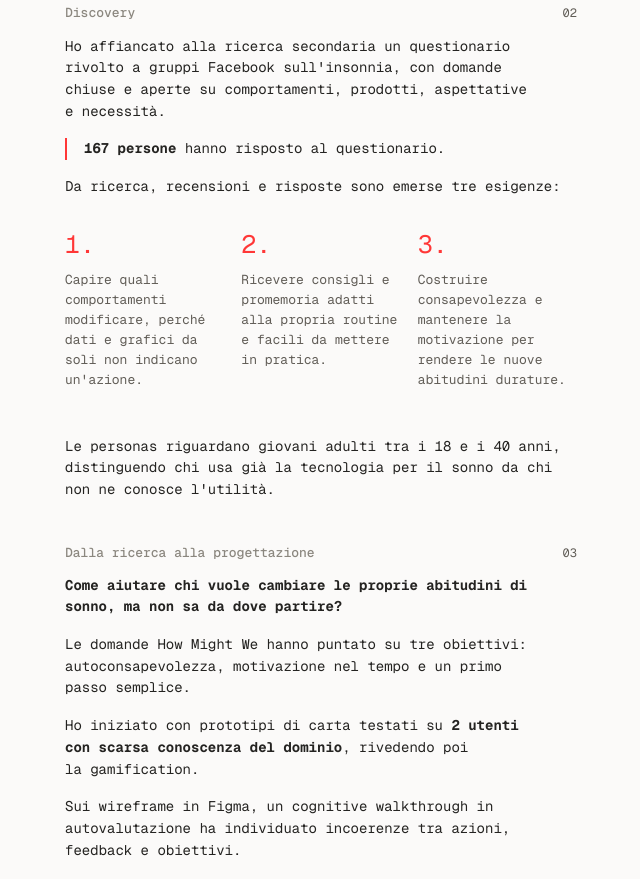
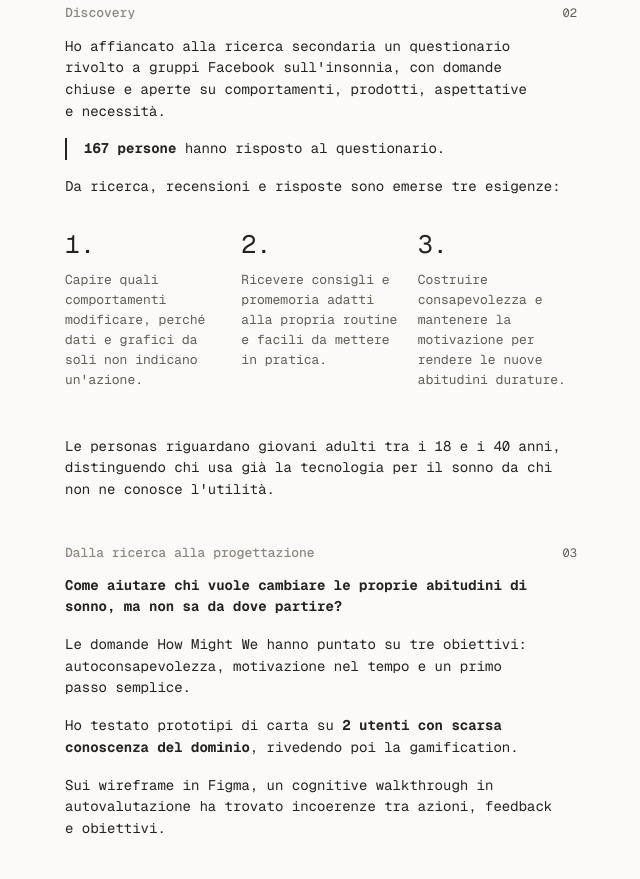
Before and after one commit to espdav/espdav.github.io, a plain HTML site: page progetti/somnis.html in a window 1280 px wide. Shown: the part 1436-2315 px from the top of the page, without its empty margins (319-959 px from the left). Drawn offline with Linux system fonts and the light colour scheme.

Commit message:
Update somnis.html

```diff
--- a/progetti/somnis.html
+++ b/progetti/somnis.html
@@ -9,9 +9,9 @@
   <link rel="canonical" href="https://espdav.github.io/progetti/somnis">
   <link rel="icon" href="../assets/favicon.svg" type="image/svg+xml">
   <link rel="preload" href="../assets/GeistMono-Latin.woff2" as="font" type="font/woff2" crossorigin>
-  <link rel="stylesheet" href="../styles.css?v=somnis-1">
+  <link rel="stylesheet" href="../styles.css?v=somnis-2">
   <script src="../script.js?v=accordion-4" defer></script>
-  <style>.project-page .project-heading{color:#8b877f}</style>
+  <style>.project-page.somnis-page{--project-accent:var(--ink)}.project-page .project-heading{color:#8b877f}</style>
 </head>
 <body class="project-page somnis-page">
   <a class="skip" href="#somnis">Vai al progetto</a>
@@ -75,8 +75,8 @@
       <div class="section-heading"><h2 id="design-heading" class="project-heading">Dalla ricerca alla progettazione</h2><span class="aside">03</span></div>
       <p><strong>Come aiutare chi vuole cambiare le proprie abitudini di sonno, ma non sa da dove partire?</strong></p>
       <p>Le domande How Might We hanno puntato su tre obiettivi: autoconsapevolezza, motivazione nel tempo e un primo passo semplice.</p>
-      <p>Ho iniziato con prototipi di carta testati su <strong>2 utenti con scarsa conoscenza del dominio</strong>, rivedendo poi la gamification.</p>
-      <p>Sui wireframe in Figma, un cognitive walkthrough in autovalutazione ha individuato incoerenze tra azioni, feedback e obiettivi.</p>
+      <p>Ho testato prototipi di carta su <strong>2 utenti con scarsa conoscenza del dominio</strong>, rivedendo poi la gamification.</p>
+      <p>Sui wireframe in Figma, un cognitive walkthrough in autovalutazione ha trovato incoerenze tra azioni, feedback e obiettivi.</p>
     </section>
 
     <section class="project-copy" aria-labelledby="solution-heading">
```
